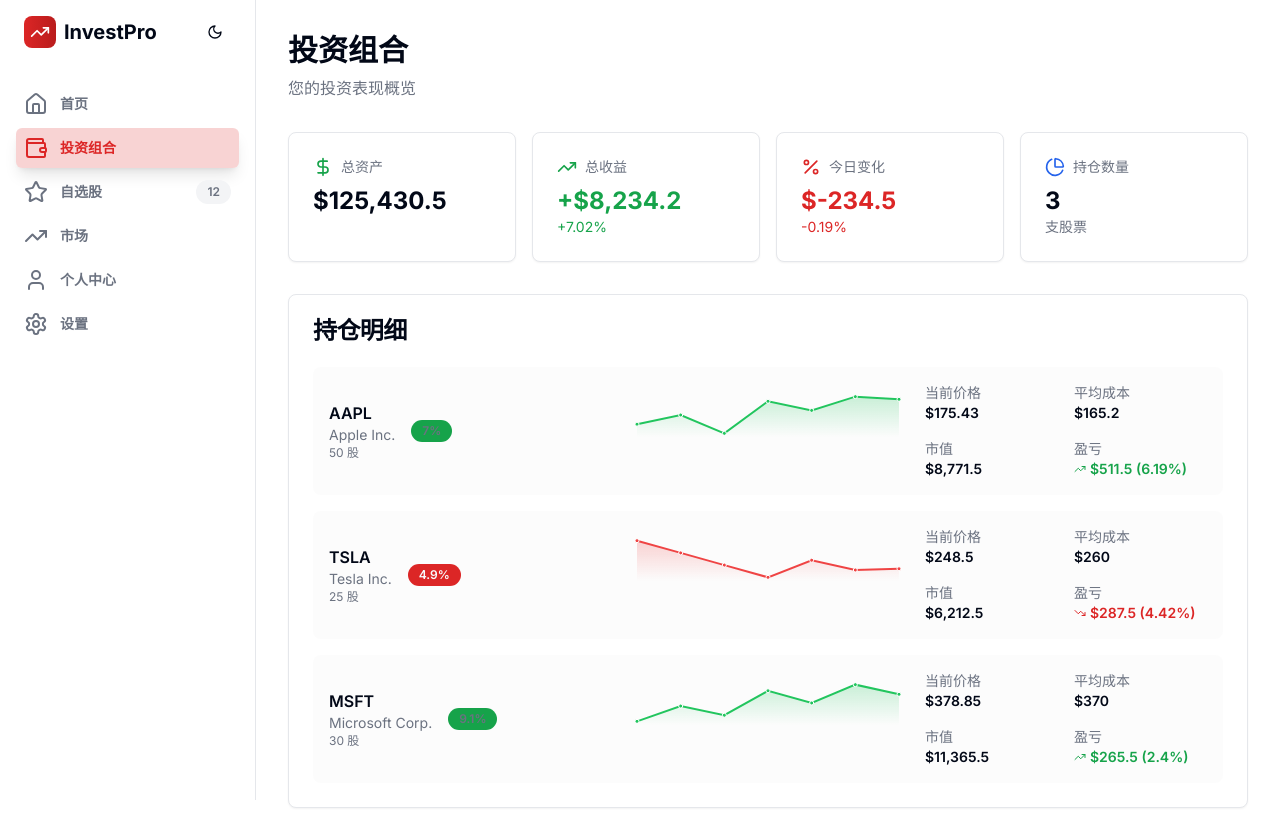
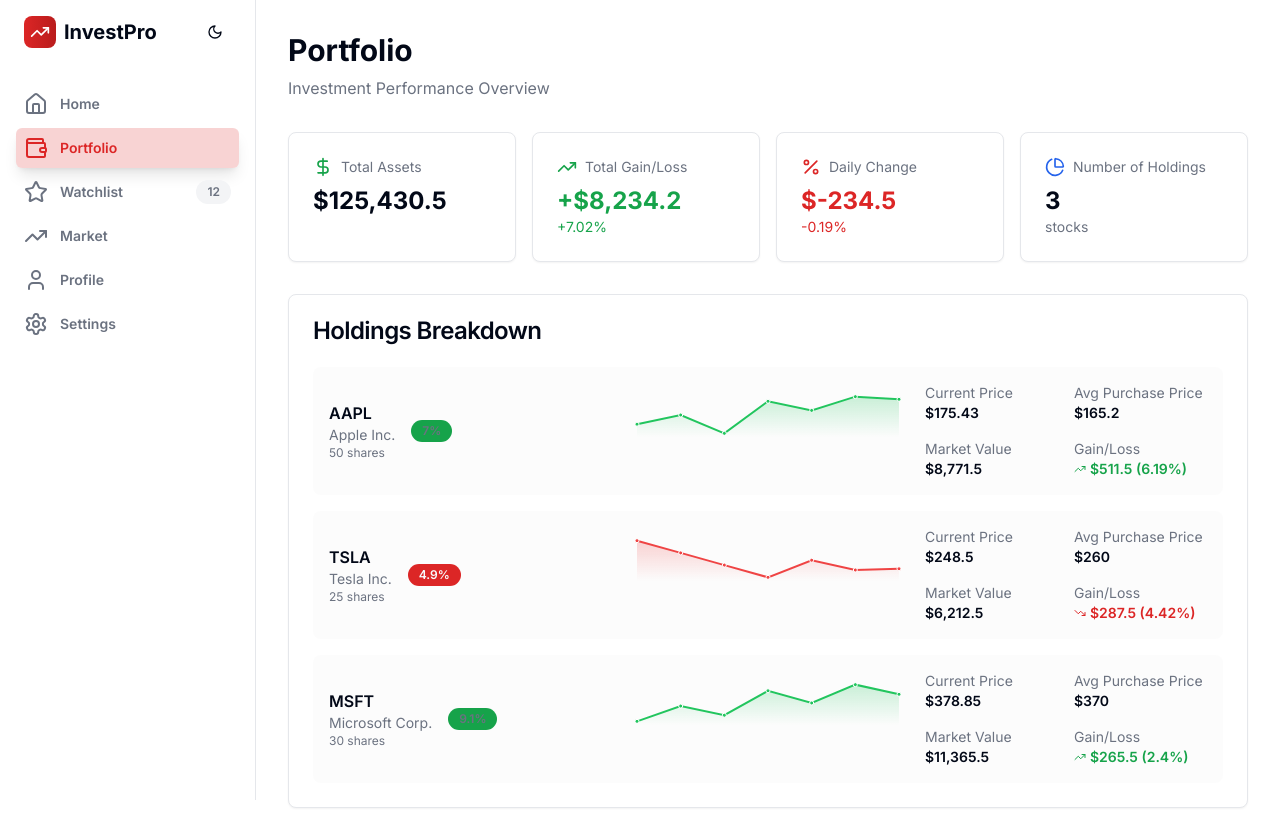
Before and after one commit to myli0724/portfolio-management, a Next.js app in the folder frontend/: page /portfolio in a window 1280 px wide. Built offline with nearby package versions, Linux system fonts and the light colour scheme.

Commit message:
dashboard updated

```diff
--- a/frontend/components/dashboard.tsx
+++ b/frontend/components/dashboard.tsx
@@ -95,7 +95,7 @@ export default function Dashboard() {
         {/* Header */}
         <div className="mb-8">
           <h1 className="text-3xl font-bold text-foreground mb-2">Investment Dashboard</h1>
-          <p className="text-muted-foreground">实时市场数据与投资机会</p>
+          <p className="text-muted-foreground">Real-time Market Data & Investment Opportunities</p>
         </div>
 
         {/* Market Overview */}
@@ -172,14 +172,14 @@ export default function Dashboard() {
                     onClick={() => handleTrade(selectedStock, "buy")}
                     className="bg-gradient-to-r from-green-600 to-green-700 hover:from-green-700 hover:to-green-800 flex-1"
                   >
-                    买入
+                    Buy
                   </Button>
                   <Button
                     onClick={() => handleTrade(selectedStock, "sell")}
                     variant="outline"
                     className="border-red-600 text-red-600 hover:bg-red-600/10 flex-1"
                   >
-                    卖出
+                    Sell
                   </Button>
                   <Button
                     onClick={() => toggleWatchlist(selectedStock.id)}
@@ -198,7 +198,7 @@ export default function Dashboard() {
           <div>
             <Card className="border">
               <CardHeader>
-                <CardTitle className="text-foreground">热门股票</CardTitle>
+                <CardTitle className="text-foreground">Popular Stocks</CardTitle>
               </CardHeader>
               <CardContent>
                 <StockList
--- a/frontend/components/navigation.tsx
+++ b/frontend/components/navigation.tsx
@@ -9,12 +9,12 @@ import { usePathname } from "next/navigation"
 import { useTheme } from "@/components/theme-provider"
 
 const navItems = [
-  { href: "/", icon: Home, label: "首页", badge: null },
-  { href: "/portfolio", icon: Wallet, label: "投资组合", badge: null },
-  { href: "/watchlist", icon: Star, label: "自选股", badge: "12" },
-  { href: "/market", icon: TrendingUp, label: "市场", badge: null },
-  { href: "/profile", icon: User, label: "个人中心", badge: null },
-  { href: "/settings", icon: Settings, label: "设置", badge: null },
+  { href: "/", icon: Home, label: "Home", badge: null },
+  { href: "/portfolio", icon: Wallet, label: "Portfolio", badge: null },
+  { href: "/watchlist", icon: Star, label: "Watchlist", badge: "12" },
+  { href: "/market", icon: TrendingUp, label: "Market", badge: null },
+  { href: "/profile", icon: User, label: "Profile", badge: null },
+  { href: "/settings", icon: Settings, label: "Settings", badge: null },
 ]
 
 export default function Navigation() {
--- a/frontend/components/portfolio.tsx
+++ b/frontend/components/portfolio.tsx
@@ -64,8 +64,8 @@ export default function Portfolio() {
       <div className="lg:ml-64 p-4 lg:p-8 mobile-content lg:desktop-content">
         {/* Header */}
         <div className="mb-8">
-          <h1 className="text-3xl font-bold text-foreground mb-2">投资组合</h1>
-          <p className="text-muted-foreground">您的投资表现概览</p>
+          <h1 className="text-3xl font-bold text-foreground mb-2">Portfolio</h1>
+          <p className="text-muted-foreground">Investment Performance Overview</p>
         </div>
 
         {/* Portfolio Overview */}
@@ -74,7 +74,7 @@ export default function Portfolio() {
             <CardContent className="p-6">
               <div className="flex items-center gap-2 mb-2">
                 <DollarSign className="h-5 w-5 text-green-600" />
-                <span className="text-muted-foreground text-sm">总资产</span>
+                <span className="text-muted-foreground text-sm">Total Assets</span>
               </div>
               <p className="text-2xl font-bold text-foreground">${portfolioData.totalValue.toLocaleString()}</p>
             </CardContent>
@@ -84,7 +84,7 @@ export default function Portfolio() {
             <CardContent className="p-6">
               <div className="flex items-center gap-2 mb-2">
                 <TrendingUp className="h-5 w-5 text-green-600" />
-                <span className="text-muted-foreground text-sm">总收益</span>
+                <span className="text-muted-foreground text-sm">Total Gain/Loss</span>
               </div>
               <p className="text-2xl font-bold text-green-600">+${portfolioData.totalGain.toLocaleString()}</p>
               <p className="text-sm text-green-600">+{portfolioData.totalGainPercent}%</p>
@@ -95,7 +95,7 @@ export default function Portfolio() {
             <CardContent className="p-6">
               <div className="flex items-center gap-2 mb-2">
                 <Percent className="h-5 w-5 text-red-600" />
-                <span className="text-muted-foreground text-sm">今日变化</span>
+                <span className="text-muted-foreground text-sm">Daily Change</span>
               </div>
               <p className="text-2xl font-bold text-red-600">${portfolioData.dayChange.toLocaleString()}</p>
               <p className="text-sm text-red-600">{portfolioData.dayChangePercent}%</p>
@@ -106,10 +106,10 @@ export default function Portfolio() {
             <CardContent className="p-6">
               <div className="flex items-center gap-2 mb-2">
                 <PieChart className="h-5 w-5 text-blue-600" />
-                <span className="text-muted-foreground text-sm">持仓数量</span>
+                <span className="text-muted-foreground text-sm">Number of Holdings</span>
               </div>
               <p className="text-2xl font-bold text-foreground">{portfolioData.holdings.length}</p>
-              <p className="text-sm text-muted-foreground">支股票</p>
+              <p className="text-sm text-muted-foreground">stocks</p>
             </CardContent>
           </Card>
         </div>
@@ -117,7 +117,7 @@ export default function Portfolio() {
         {/* Holdings */}
         <Card className="border">
           <CardHeader>
-            <CardTitle className="text-foreground">持仓明细</CardTitle>
+            <CardTitle className="text-foreground">Holdings Breakdown</CardTitle>
           </CardHeader>
           <CardContent>
             <div className="space-y-4">
@@ -129,7 +129,7 @@ export default function Portfolio() {
                       <div>
                         <h3 className="font-semibold text-foreground">{holding.symbol}</h3>
                         <p className="text-sm text-muted-foreground">{holding.name}</p>
-                        <p className="text-xs text-muted-foreground">{holding.shares} 股</p>
+                        <p className="text-xs text-muted-foreground">{holding.shares} shares</p>
                       </div>
                       <Badge
                         variant={holding.gain > 0 ? "default" : "destructive"}
@@ -147,19 +147,19 @@ export default function Portfolio() {
                     {/* Performance */}
                     <div className="grid grid-cols-2 gap-4 text-sm">
                       <div>
-                        <p className="text-muted-foreground">当前价格</p>
+                        <p className="text-muted-foreground">Current Price</p>
                         <p className="font-semibold text-foreground">${holding.currentPrice}</p>
                       </div>
                       <div>
-                        <p className="text-muted-foreground">平均成本</p>
+                        <p className="text-muted-foreground">Avg Purchase Price</p>
                         <p className="font-semibold text-foreground">${holding.avgPrice}</p>
                       </div>
                       <div>
-                        <p className="text-muted-foreground">市值</p>
+                        <p className="text-muted-foreground">Market Value</p>
                         <p className="font-semibold text-foreground">${holding.totalValue.toLocaleString()}</p>
                       </div>
                       <div>
-                        <p className="text-muted-foreground">盈亏</p>
+                        <p className="text-muted-foreground">Gain/Loss</p>
                         <div className="flex items-center gap-1">
                           {holding.gain > 0 ? (
                             <TrendingUp className="h-3 w-3 text-green-600" />
```
